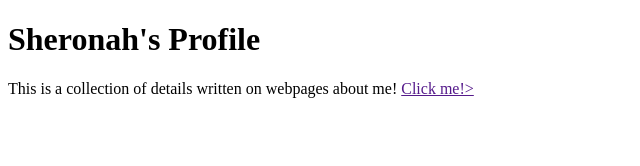
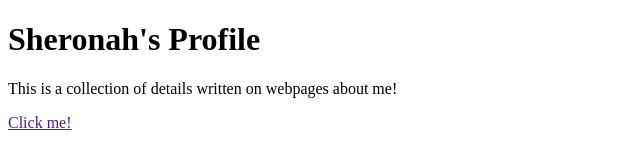
Before and after one commit to Sheronah22/Cesium-Lab2-Amaba, a plain HTML site: page index.html in a window 1280 px wide. Shown: the whole page, without its empty margins (0-640 px from the left). Drawn offline with Linux system fonts and the light colour scheme.

Commit message:
Update index.html

```diff
--- a/index.html
+++ b/index.html
@@ -9,7 +9,7 @@
       </head>
       <body>
             <h1>Sheronah's Profile</h1>
-            This is a collection of details written on webpages about me!
-            <a href src="games.html">Click me!>
+            <p>This is a collection of details written on webpages about me!</p>
+            <a href src="games.html">Click me! </a>
       </body>
 </html>
```
